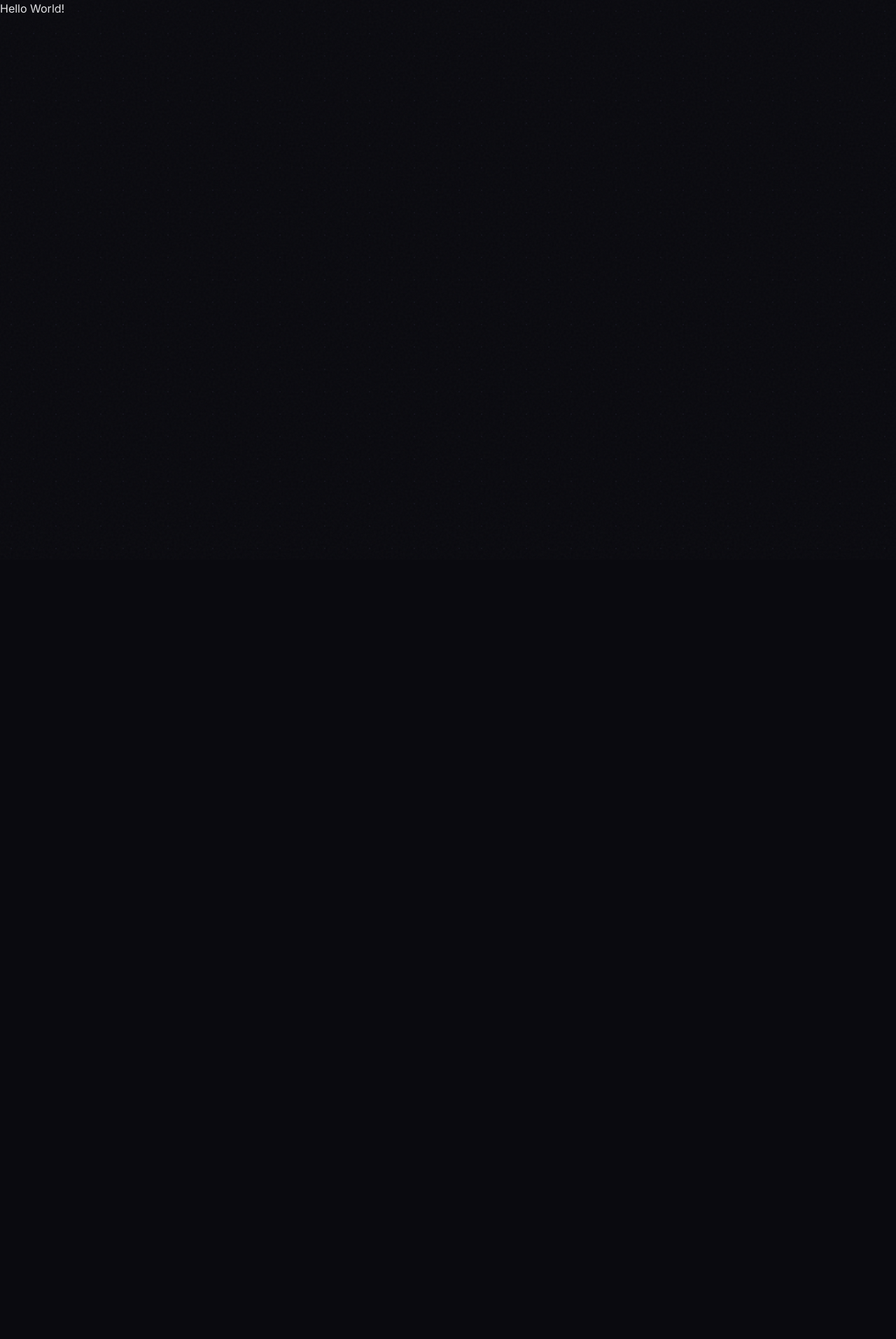
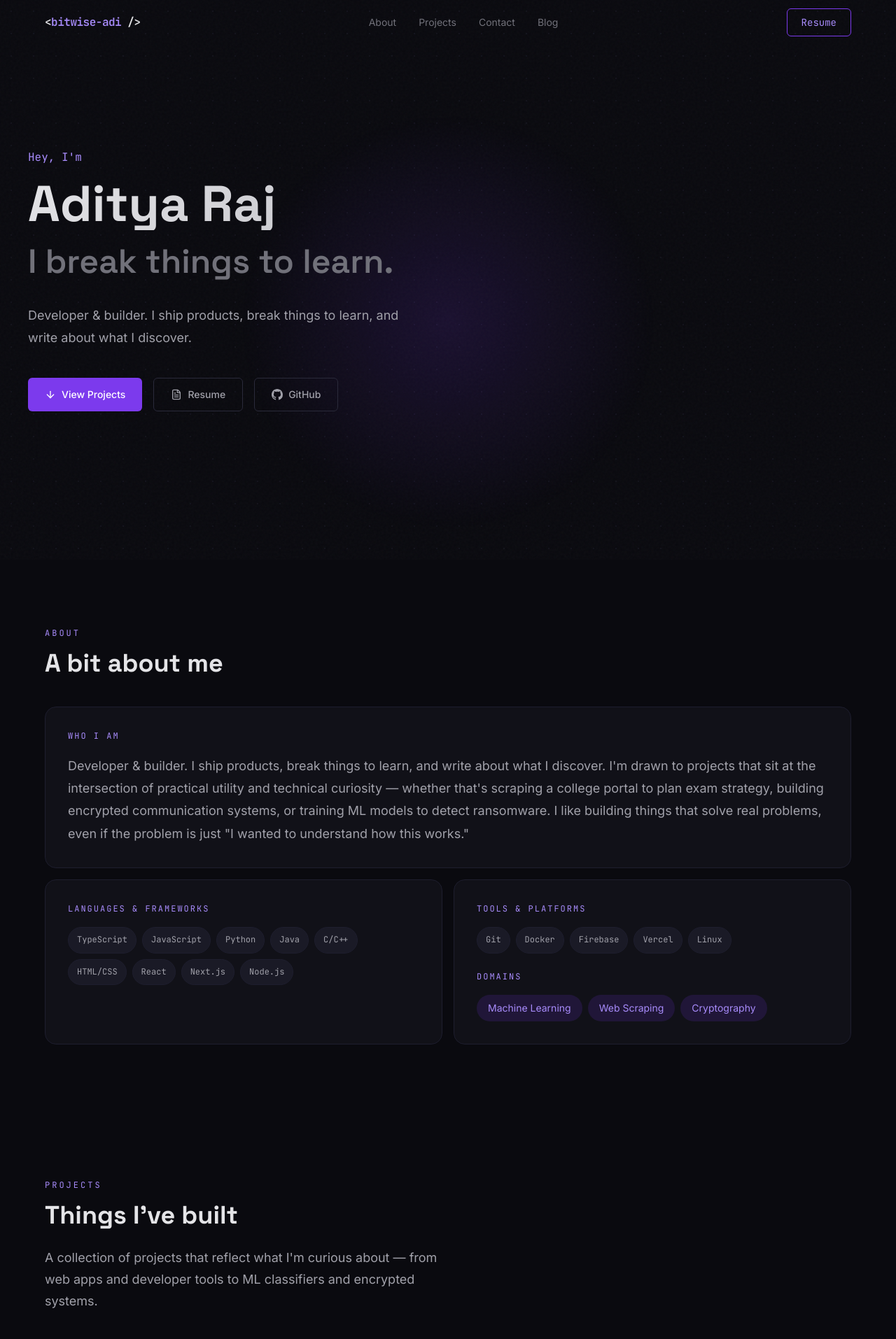
Before and after one commit to bitwise-adi/DeveCanva, a Next.js app: page / in a window 1280 px wide. Shown: the top 1914 px of the page at 70% size. Before the commit the page ends 800 px from the top, so only its background shows below. Built offline with nearby package versions, Linux system fonts and the light colour scheme.

Commit message:
Fixed default page bug

```diff
--- a/src/app/page.js
+++ b/src/app/page.js
@@ -1,7 +1,21 @@
+import Navbar from "@/components/Navbar";
+import Hero from "@/components/Hero";
+import About from "@/components/About";
+import ProjectsSection from "@/components/ProjectsSection";
+import Contact from "@/components/Contact";
+import Footer from "@/components/Footer";
+
 export default function Home() {
   return (
-    <main>
-      <div>Hello World!</div>
-    </main>
+    <>
+      <Navbar />
+      <main>
+        <Hero />
+        <About />
+        <ProjectsSection />
+        <Contact />
+      </main>
+      <Footer />
+    </>
   );
 }
```
